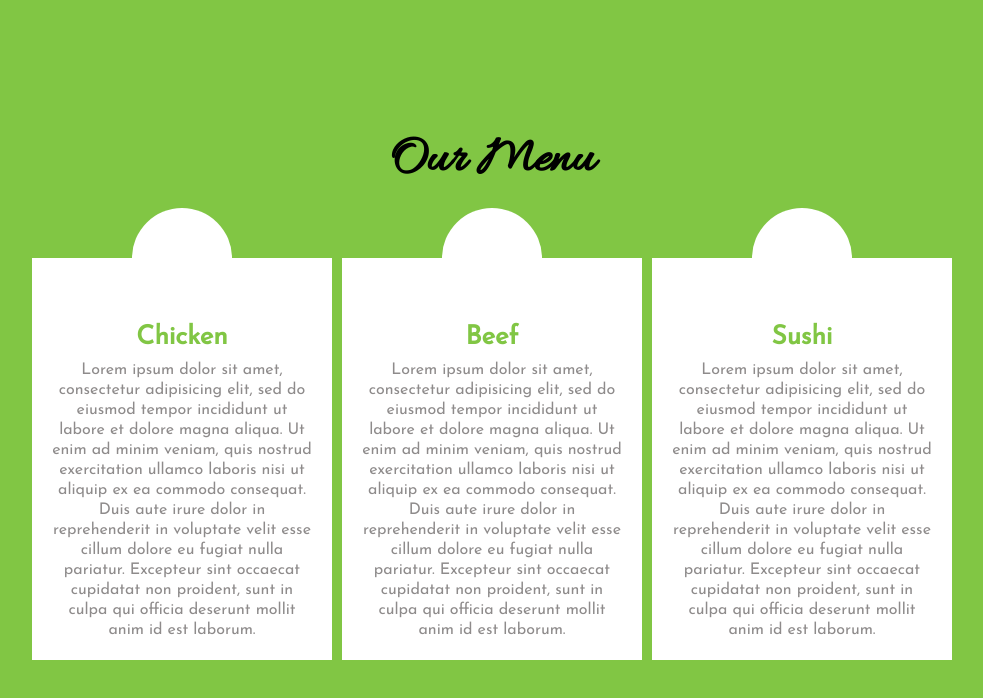
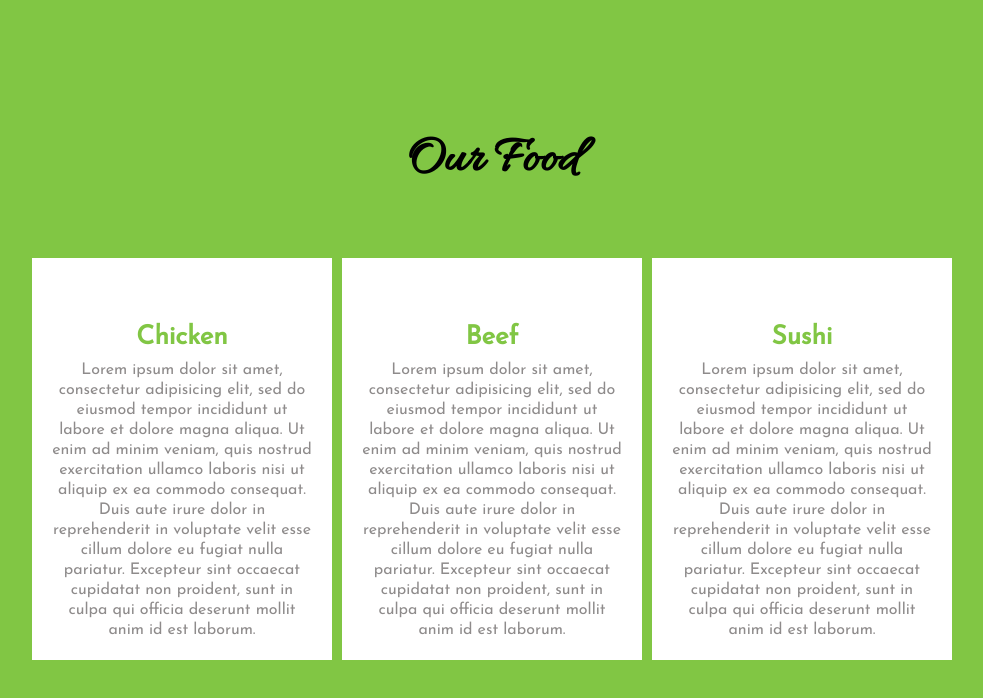
Before and after one commit to SurendraTudu01/SurendraTudu01.github.io, a plain HTML site: page index.html in a window 1280 px wide. Shown: the whole page, without its empty margins (148-1131 px from the left). Drawn offline with Linux system fonts and the light colour scheme.

Commit message:
Update index.html

```diff
--- a/index.html
+++ b/index.html
@@ -1,19 +1,19 @@
 <!DOCTYPE html>
 <html lang="en">
 <head>
-  <meta charset="UTF-8">
-  <title>Our Team Section</title>
-  <link rel="stylesheet" href="styles.css">
+	<meta charset="UTF-8">
+	<title>Our Team Section</title>
+	<link rel="stylesheet" href="styles.css">
 </head>
 <body>
 
 <div class="wrapper">
-  <h1>Our Menu</h1>
+  <h1>Our Food</h1>
   <div class="team">
     <div class="team_member">
-      <div class="team_img">
 
-      </div>
+
+
       <h3>Chicken</h3>
       <p class="role"></p>
       <p>Lorem ipsum dolor sit amet, consectetur adipisicing elit, sed do eiusmod
@@ -24,9 +24,9 @@
       proident, sunt in culpa qui officia deserunt mollit anim id est laborum.</p>
     </div>
     <div class="team_member">
-      <div class="team_img">
 
-      </div>
+
+
       <h3>Beef</h3>
       <p class="role"></p>
       <p>Lorem ipsum dolor sit amet, consectetur adipisicing elit, sed do eiusmod
@@ -36,9 +36,9 @@
       cillum dolore eu fugiat nulla pariatur. Excepteur sint occaecat cupidatat non
       proident, sunt in culpa qui officia deserunt mollit anim id est laborum.</p></div>
     <div class="team_member">
-      <div class="team_img">
 
-      </div>
+
+
       <h3>Sushi</h3>
       <p class="role"></p>
       <p>Lorem ipsum dolor sit amet, consectetur adipisicing elit, sed do eiusmod
```
